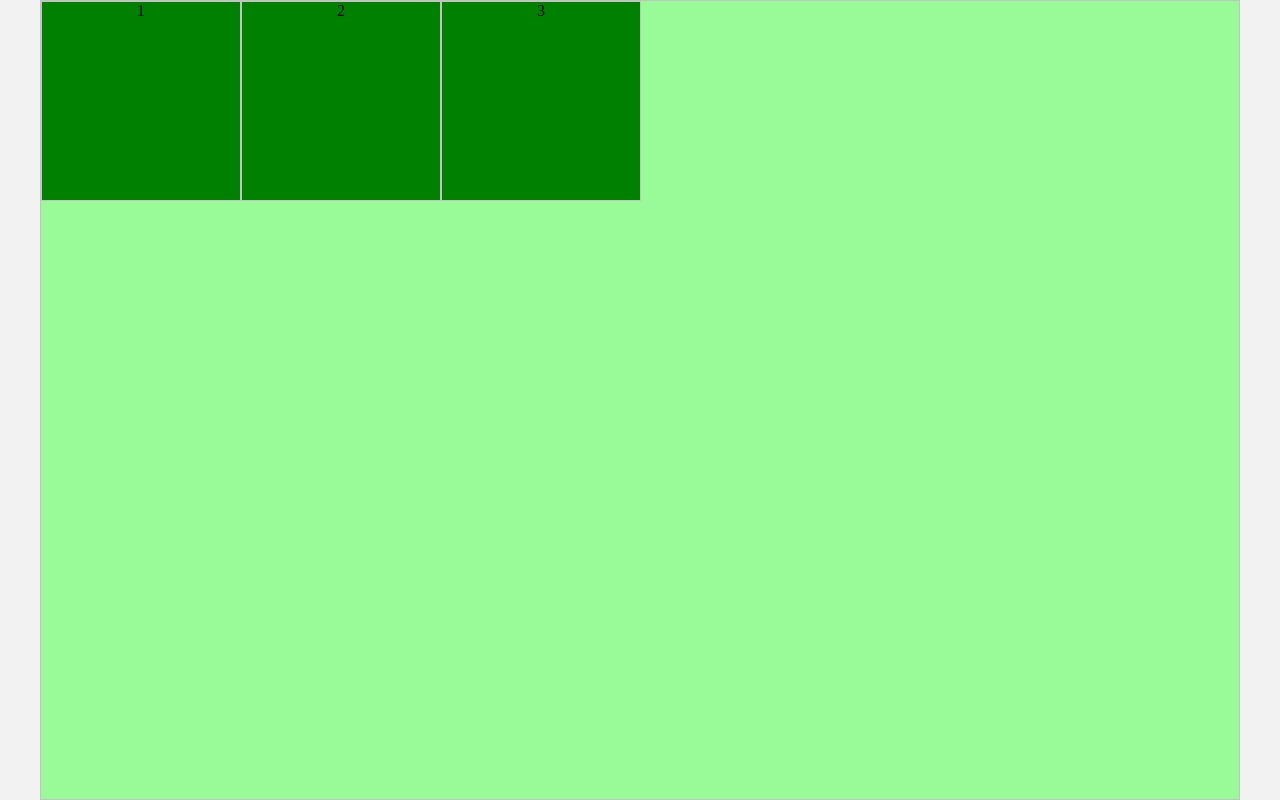
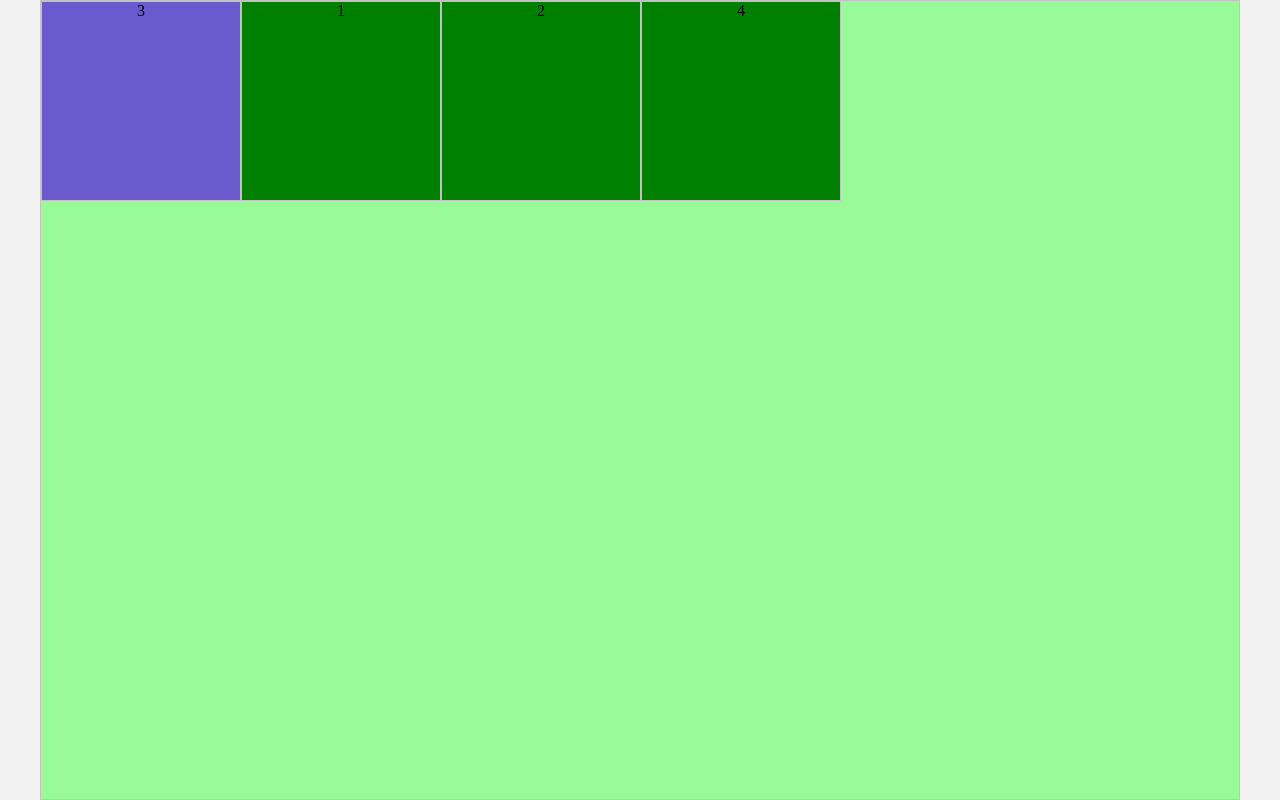
Before and after one commit to Johan-S3/flexbox, a plain HTML site: page index.html in a window 1280 px wide. Shown: the top 800 px of the page. Drawn offline with Linux system fonts and the light colour scheme.

Commit message:
Trabajo de clase de 23/08/2024

```diff
--- /dev/null
+++ b/contenedor.css
@@ -0,0 +1,62 @@
+*{
+  margin: 0;
+  padding: 0;
+  box-sizing: border-box;
+}
+
+.contenedor{
+  background-color: orange;
+  width: 900px;
+  height: 800px;
+  /* max-width: 700px; */
+  /* height: 90vh; */
+  margin: 40px auto;
+  display: flex;
+  flex-wrap: wrap;
+  /* align-items: center; */
+  /* gap: 20px; */
+}
+.contenedor__item{
+  /* width: 300px;
+  height: 300px; */
+  background-color: gray;
+  display: flex;
+  align-items: center;
+  justify-content: center;
+}
+
+.contenedor .contenedor__item:nth-child(1){
+  background-color: peru;
+  order: 1;
+  flex-grow: 3;
+}
+.contenedor .contenedor__item:nth-child(2){
+  background-color: brown;
+  order: 2;
+  flex-grow: 1;
+}
+.contenedor .contenedor__item:nth-child(3){
+  background-color: skyblue;
+  order: 3;
+  flex-grow: 1;
+}
+/* .contenedor .contenedor__item:nth-child(4){
+  background-color: green;
+  order: 4;
+}
+.contenedor .contenedor__item:nth-child(5){
+  background-color: aquamarine;
+  order: 1;
+}
+.contenedor .contenedor__item:nth-child(6){
+  background-color: yellow;
+  order: 6;
+}
+.contenedor .contenedor__item:nth-child(7){
+  background-color: goldenrod;
+  order: 7;
+}
+.contenedor .contenedor__item:nth-child(8){
+  background-color: blueviolet;
+  order: 8 ;
+} */
--- a/estilos.css
+++ b/estilos.css
@@ -22,7 +22,7 @@ body{
   /* flex-direction: column-reverse; */
 
   /* flex-wrap: nowrap; */
-  /* flex-wrap: wrap; */
+  flex-wrap: wrap;
 
   /* flex-flow: column wrap; */
 
@@ -37,6 +37,13 @@ body{
   /* align-items: flex-end; */
   /* align-items: center; */
   align-items: stretch;
+
+  align-content: flex-start;
+  /* align-content: flex-end;
+  align-content: center;
+  align-content: space-between;
+  align-content: space-around;
+  align-content: space-evenly; */
 }
 .contenedor__item{
   width: 200px;
@@ -44,6 +51,20 @@ body{
   background-color: green;
   text-align: center;
   border: 1px solid #c2c2c2;
+}
+.contenedor .contenedor__item:nth-child(3){
+  background-color: slateblue;
+  order: -1;
+}
+@media (max-width: 800px){
+  .contenedor{
+    background-color: black;
+    flex-direction: column;
+  }
+  .contenedor .contenedor__item:nth-child(3){
+  background-color: slateblue;
+  order: 1;
+}
 }
 
 .contendor--celeste{
--- a/index.html
+++ b/index.html
@@ -13,27 +13,27 @@
     <div class="contenedor__item">1</div>
     <div class="contenedor__item">2</div>
     <div class="contenedor__item">3</div>
-    <!-- <div class="item">4</div>
-    <div class="item">5</div>
-    <div class="item">6</div>
-    <div class="item">7</div>
-    <div class="item">8</div>
-    <div class="item">9</div>
-    <div class="item">10</div>
-    <div class="item">11</div>
-    <div class="item">12</div>
-    <div class="item">13</div>
-    <div class="item">14</div>
-    <div class="item">15</div>
-    <div class="item">16</div>
-    <div class="item">17</div>
-    <div class="item">18</div>
-    <div class="item">19</div>
-    <div class="item">20</div>
-    <div class="item">21</div>
-    <div class="item">22</div>
-    <div class="item">23</div>
-    <div class="item">24</div> -->
+    <div class="contenedor__item">4</div>
+    <!-- <div class="contenedor__item">5</div>
+    <div class="contenedor__item">6</div>
+    <div class="contenedor__item">7</div>
+    <div class="contenedor__item">8</div>
+    <div class="contenedor__item">9</div>
+    <div class="contenedor__item">10</div>
+    <div class="contenedor__item">11</div>
+    <div class="contenedor__item">12</div>
+    <div class="contenedor__item">13</div>
+    <div class="contenedor__item">14</div>
+    <div class="contenedor__item">15</div>
+    <div class="contenedor__item">16</div>
+    <div class="contenedor__item">17</div>
+    <div class="contenedor__item">18</div>
+    <div class="contenedor__item">19</div>
+    <div class="contenedor__item">20</div>
+    <div class="contenedor__item">21</div>
+    <div class="contenedor__item">22</div>
+    <div class="contenedor__item">23</div>
+    <div class="contenedor__item">24</div> -->
 
 
   </div>
--- /dev/null
+++ b/shrink.css
@@ -0,0 +1,32 @@
+*{
+  margin: 0;
+  padding: 0;
+  box-sizing: border-box;
+}
+.contenedor{
+  max-width: 1200px;
+  height: 600px;
+  margin: 0 auto;
+  margin-top: 40px;
+  background: #c2c2c2;
+  display: flex;
+  /* flex-direction: column; */
+}
+.contenedor__item{
+  width: 200px;
+  height: 200px;
+  display: flex;
+  justify-content: center;
+  align-items: center;
+  /* flex-grow: 1; */
+  border: 1px solid #000;
+  background-color: steelblue;
+}
+
+.contenedor .contenedor__item:nth-child(2){
+  background-color: blueviolet;
+  /* flex-shrink: 2; */
+  flex-basis: 100px;
+  /* height: 800px; */
+  align-self: flex-end;
+}
```
Also changed, not shown: contenedor.html (added, +24 -0 lines), flex-shrink.html (added, +20 -0 lines).
